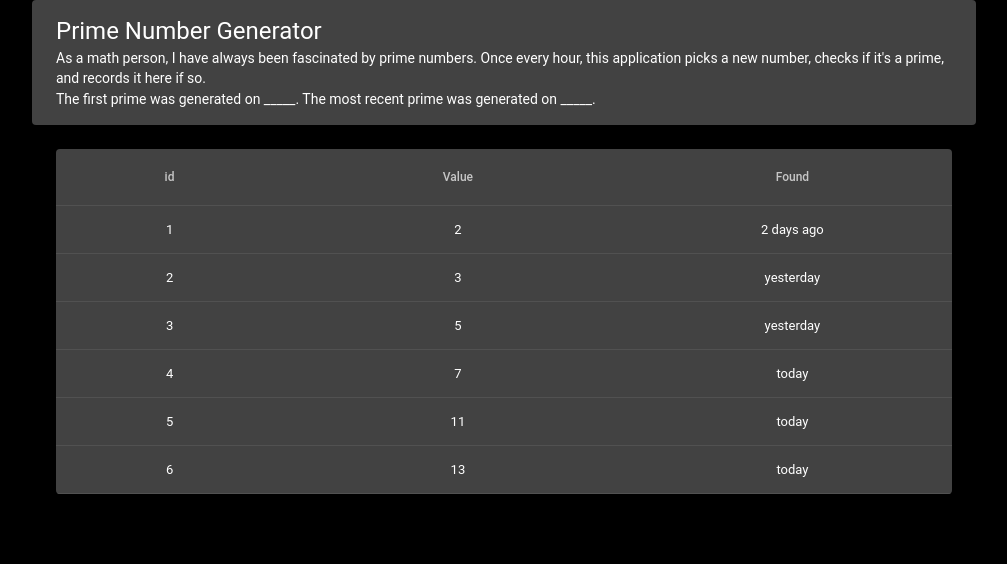
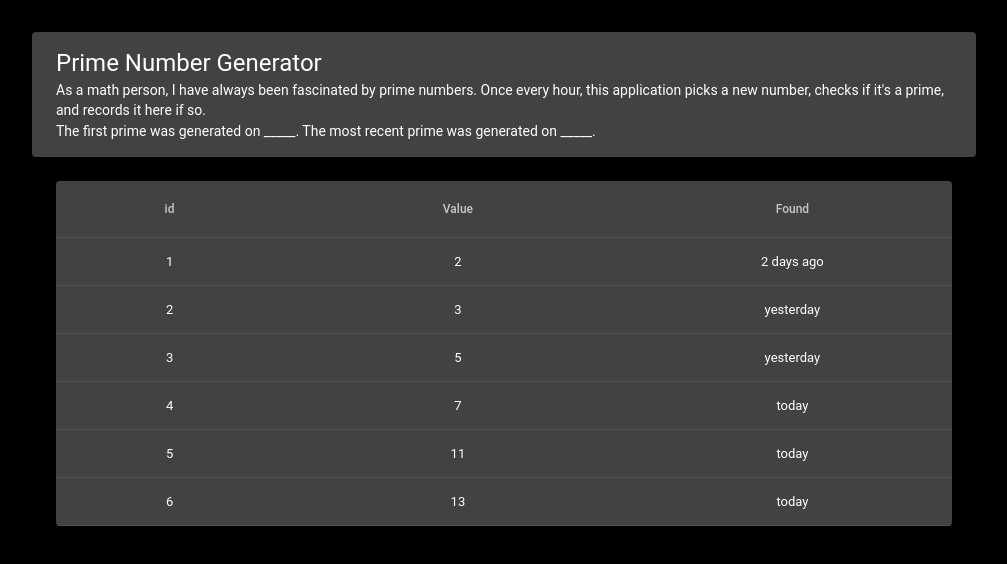
Before and after one commit to akhtarja/serverless-prime-generator, a React (Create React App) app in the folder app/: page / in a window 1280 px wide. Shown: the top 564 px of the page, without its empty margins (136-1143 px from the left). Built offline with nearby package versions, Linux system fonts and the light colour scheme; the HTML template or start-up script is replaced by a standard one.

Commit message:
component structure and styling cleanup

```diff
--- a/app/src/App.js
+++ b/app/src/App.js
@@ -1,13 +1,10 @@
 import React, { Component } from 'react';
-import './App.css';
 import PrimesGeneratorAppContainer from './Components/PrimesGeneratorAppContainer.react';
 
 class App extends Component {
   render() {
     return (
-      <div className="App">
-        <PrimesGeneratorAppContainer />
-      </div>
+      <PrimesGeneratorAppContainer />
     )
   }
 }
--- a/app/src/Components/PrimesGeneratorAppContainer.react.js
+++ b/app/src/Components/PrimesGeneratorAppContainer.react.js
@@ -1,6 +1,7 @@
 import React, { Component } from 'react';
 import { MuiThemeProvider, createMuiTheme } from '@material-ui/core/styles';
 import PrimesListContainer from './PrimesList/PrimesListContainer.react';
+import '../App.css';
 
 const theme = createMuiTheme({
   palette: {
@@ -11,7 +12,7 @@ const theme = createMuiTheme({
 class App extends Component {
   render() {
     return (
-      <div>
+      <div className="App">
         <MuiThemeProvider theme={theme}>
           <PrimesListContainer />
         </MuiThemeProvider>
--- a/app/src/Components/PrimesList/PrimesListContainer.react.js
+++ b/app/src/Components/PrimesList/PrimesListContainer.react.js
@@ -1,6 +1,13 @@
 import React, { Component } from 'react';
+import { withStyles } from '@material-ui/core/styles';
 import PrimesListHeader from './PrimesListHeader.react';
 import PrimesList from './PrimesList.react';
+
+const styles = theme => ({
+  root: {
+    paddingTop: theme.spacing.unit * 4
+  }
+})
 
 class PrimesListContainer extends Component {
   constructor(props) {
@@ -20,7 +27,7 @@ class PrimesListContainer extends Component {
 
   render() {
     return (
-      <div>
+      <div className={this.props.classes.root}>
         <PrimesListHeader />
         <PrimesList
           primes={this.state.primes}
@@ -30,4 +37,4 @@ class PrimesListContainer extends Component {
   }
 }
 
-export default PrimesListContainer;
+export default withStyles(styles)(PrimesListContainer);
```
